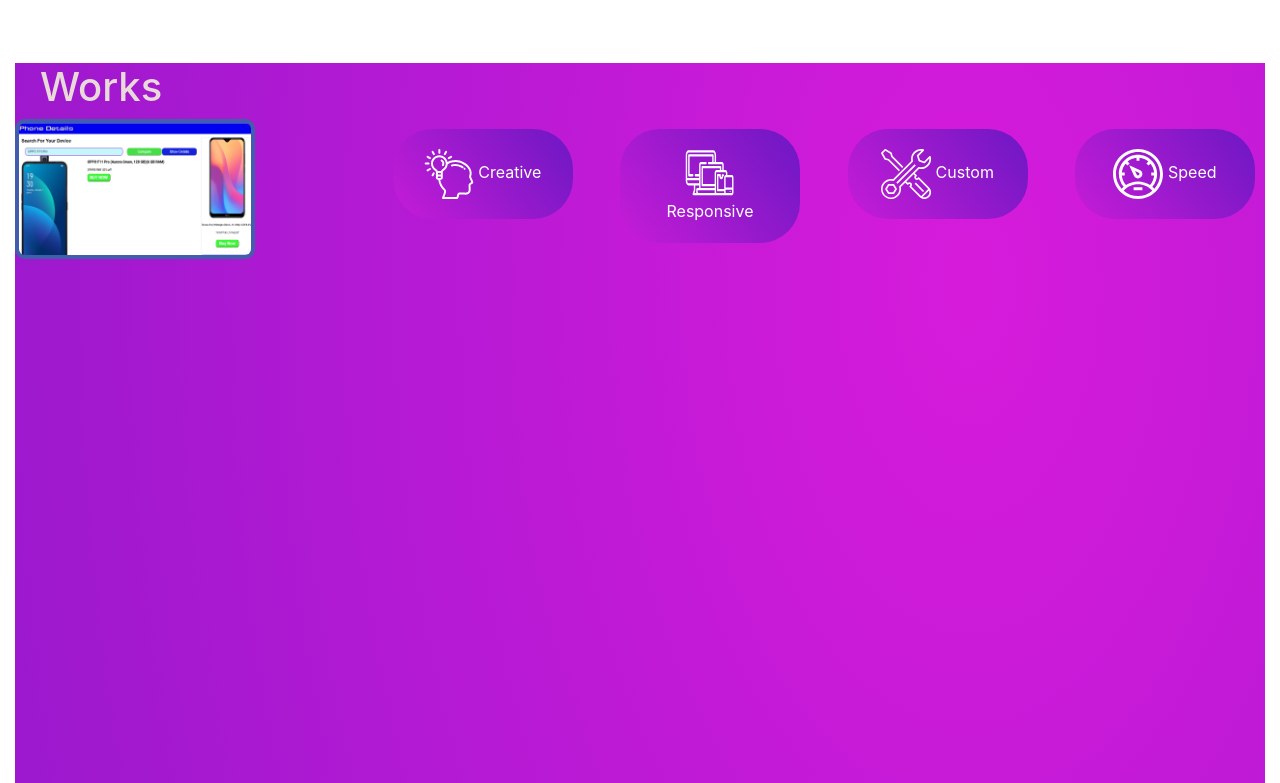
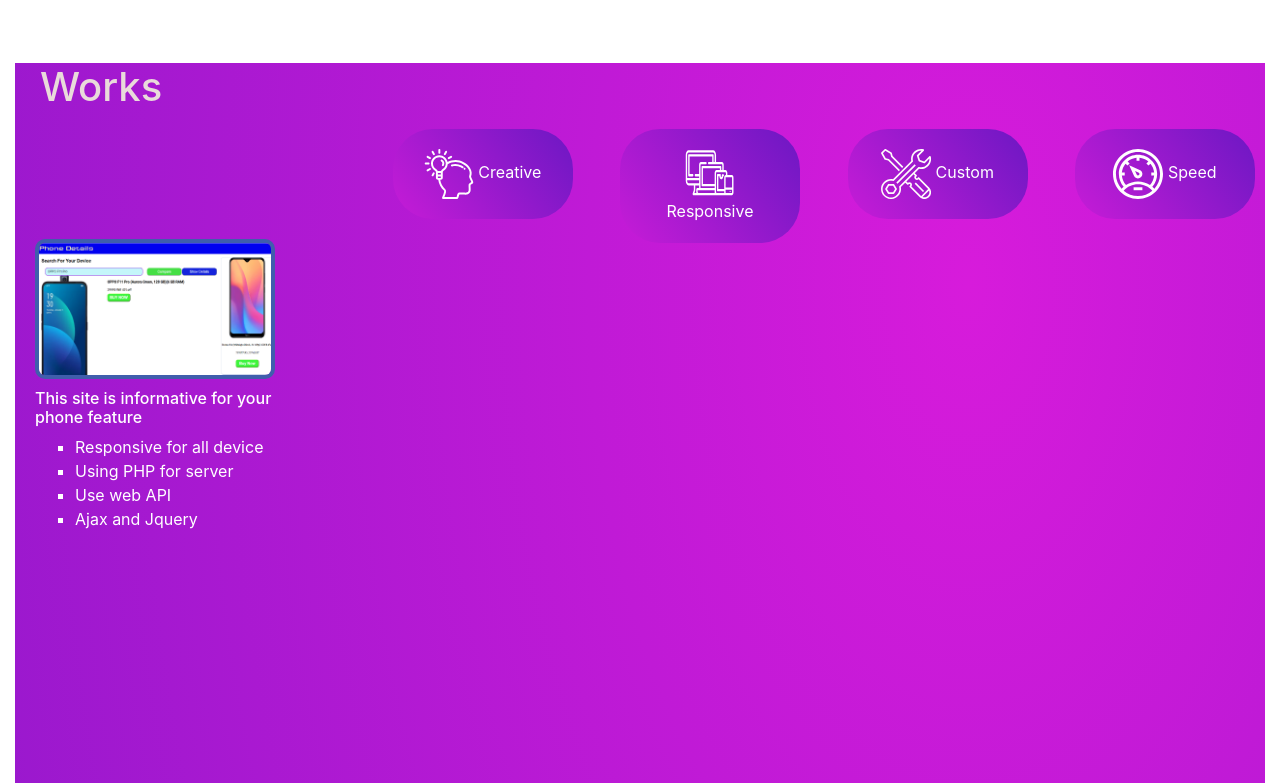
Before and after one commit to arpitsinghDev/resume, a plain HTML site: page index.html in a window 1280 px wide. Shown: the part 1654-2437 px from the top of the page. Drawn offline with Linux system fonts and the light colour scheme.

Commit message:
Update index.html

```diff
--- a/index.html
+++ b/index.html
@@ -204,12 +204,23 @@
 						</svg>
 						<span>Creative</span>
 					</div>
-				<div class="workcon">
-					<div class="sub-work">
-						<img src="phonedetails.png" alt="phonedetils.png">
-						<span class="worknav"><a href="https://phonedetails.all-polling.in/">Go To visit</a></span>
-					</div>
+			</div>
+			<div class="workcon">
+				<div class="work1">
+				<div class="sub-work">
+					<img src="phonedetails.png" alt="phonedetils.png">
+					<span class="worknav"><a href="https://phonedetails.all-polling.in/">Go To visit</a></span>
 				</div>
+				<div class="discription">
+					<h6>This site is informative for your phone feature</h6>
+					<ul>
+						<li>Responsive for all device</li>
+						<li>Using PHP for server </li>
+						<li>Use web API </li>
+						<li>Ajax and Jquery</li>
+					</ul>
+				</div>
+			</div>
 			</div>
 		</div>
 		<div class="navx" id="navbox4"></div>
@@ -233,7 +244,6 @@
 	<button class="btn-primary"id='send'>Send</button>
 	<span id="send-mess"></span>
 </div>
-
 			</div>
 		</div>
 	</div>
```
